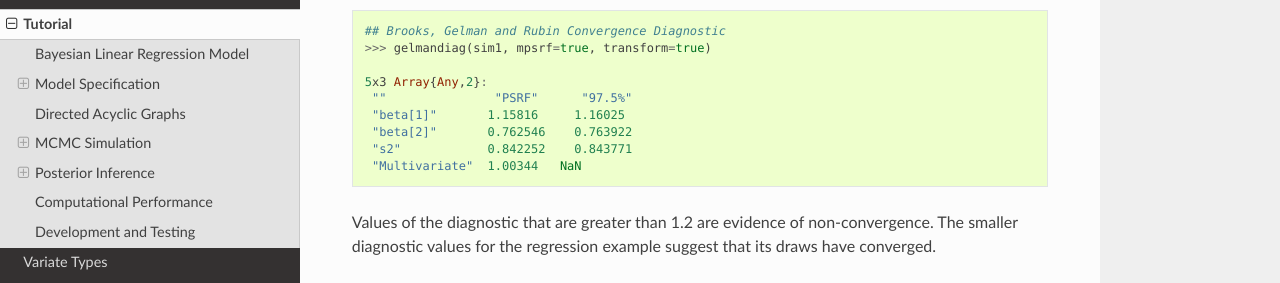
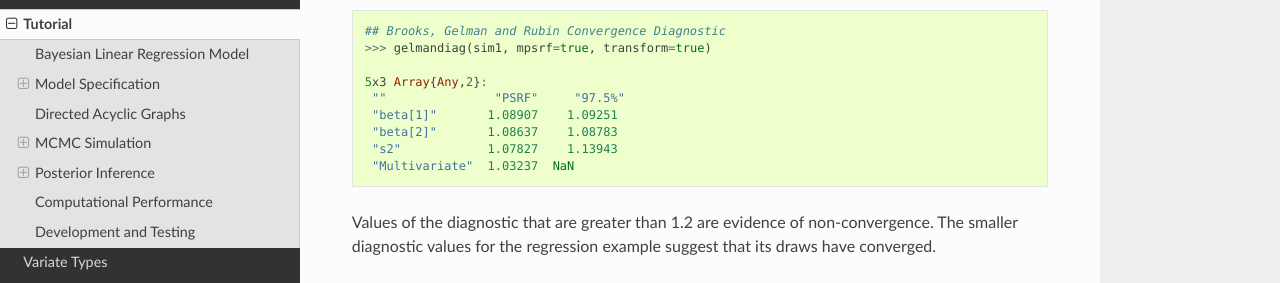
Before and after one commit to brian-j-smith/Mamba.jl, a Sphinx documentation site: the page built from doc/tutorial.rst, in a window 1280 px wide and 900 px high, scrolled down 6718 px. Shown: the part 152-435 px from the top of the window. Built offline with Sphinx 7.4.7 and the Read the Docs theme 2.0.0, drawn with Linux system fonts in a browser that asks for light colours; formulas are drawn with MathJax 3; cross-references to code outside the pages are shown as plain code.

Commit message:
Documentation update to reflect gelmandiag code changes.

```diff
--- a/doc/tutorial.rst
+++ b/doc/tutorial.rst
@@ -324,11 +324,11 @@ Checks of MCMC output should be performed to assess convergence of simulated dra
 	>>> gelmandiag(sim1, mpsrf=true, transform=true)
 
 	5x3 Array{Any,2}:
-	 ""               "PSRF"      "97.5%"
-	 "beta[1]"       1.15816     1.16025
-	 "beta[2]"       0.762546    0.763922
-	 "s2"            0.842252    0.843771
-	 "Multivariate"  1.00344   NaN
+	 ""               "PSRF"     "97.5%"
+	 "beta[1]"       1.08907    1.09251
+	 "beta[2]"       1.08637    1.08783
+	 "s2"            1.07827    1.13943
+	 "Multivariate"  1.03237  NaN
 
 Values of the diagnostic that are greater than 1.2 are evidence of non-convergence.  The smaller diagnostic values for the regression example suggest that its draws have converged.
 
```
